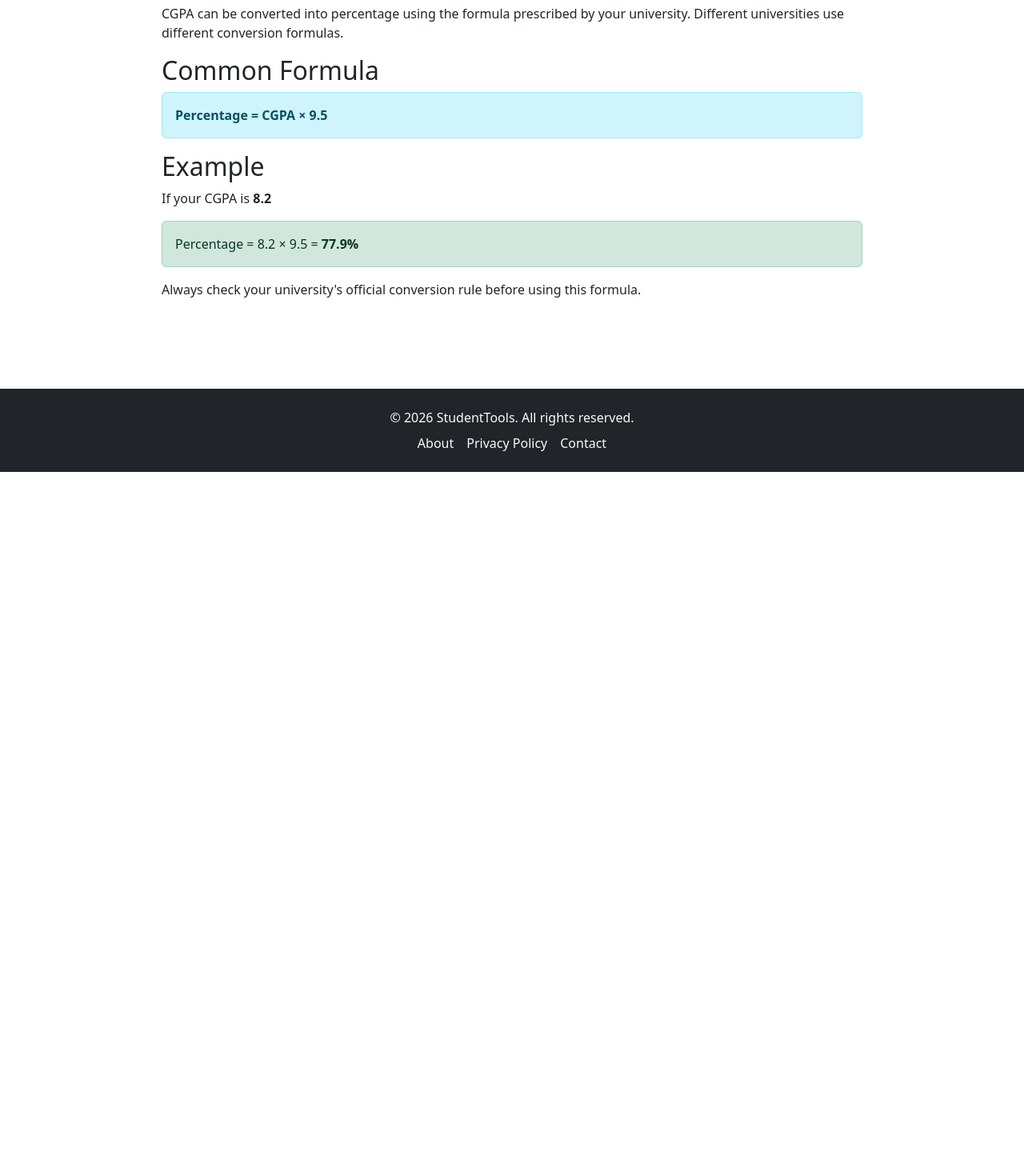
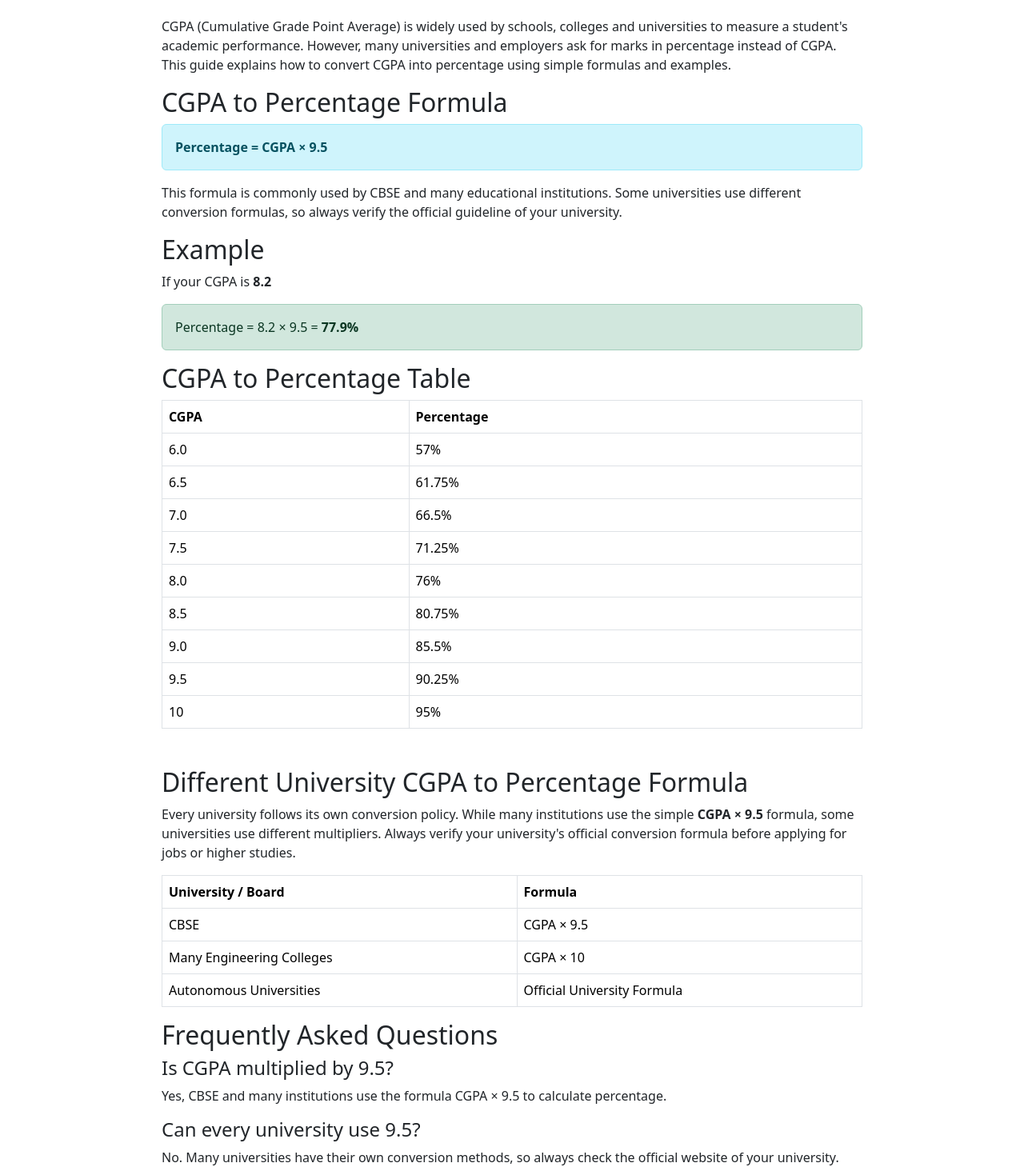
Before and after one commit to priyanshuforge/student-tools, a React (Vite) app: page /blog/cgpa-to-percentage in a window 1280 px wide. Shown: the part 179-1638 px from the top of the page at 80% size. Before the commit the page ends 800 px from the top, so only its background shows below. Built offline with nearby package versions, Linux system fonts and the light colour scheme.

Commit message:
Update CGPA to Percentage article

```diff
--- a/src/pages/CGPAToPercentage.jsx
+++ b/src/pages/CGPAToPercentage.jsx
@@ -8,21 +8,28 @@ function CGPAToPercentage() {
         description="Learn how to convert CGPA into percentage using different university formulas with examples."
         canonical="/blog/cgpa-to-percentage"
       />
-
       <div className="container py-5" style={{ maxWidth: "900px" }}>
-        <h1>How to Convert CGPA to Percentage?</h1>
+        <h1 className="mb-4">CGPA to Percentage Converter & Formula</h1>
 
         <p>
-          CGPA can be converted into percentage using the formula prescribed by
-          your university. Different universities use different conversion
-          formulas.
+          CGPA (Cumulative Grade Point Average) is widely used by schools,
+          colleges and universities to measure a student's academic performance.
+          However, many universities and employers ask for marks in percentage
+          instead of CGPA. This guide explains how to convert CGPA into
+          percentage using simple formulas and examples.
         </p>
 
-        <h2>Common Formula</h2>
+        <h2>CGPA to Percentage Formula</h2>
 
         <div className="alert alert-info">
           <strong>Percentage = CGPA × 9.5</strong>
         </div>
+
+        <p>
+          This formula is commonly used by CBSE and many educational
+          institutions. Some universities use different conversion formulas, so
+          always verify the official guideline of your university.
+        </p>
 
         <h2>Example</h2>
 
@@ -34,9 +41,113 @@ function CGPAToPercentage() {
           Percentage = 8.2 × 9.5 = <strong>77.9%</strong>
         </div>
 
+        <h2>CGPA to Percentage Table</h2>
+
+        <table className="table table-bordered">
+          <thead>
+            <tr>
+              <th>CGPA</th>
+              <th>Percentage</th>
+            </tr>
+          </thead>
+          <tbody>
+            <tr>
+              <td>6.0</td>
+              <td>57%</td>
+            </tr>
+            <tr>
+              <td>6.5</td>
+              <td>61.75%</td>
+            </tr>
+            <tr>
+              <td>7.0</td>
+              <td>66.5%</td>
+            </tr>
+            <tr>
+              <td>7.5</td>
+              <td>71.25%</td>
+            </tr>
+            <tr>
+              <td>8.0</td>
+              <td>76%</td>
+            </tr>
+            <tr>
+              <td>8.5</td>
+              <td>80.75%</td>
+            </tr>
+            <tr>
+              <td>9.0</td>
+              <td>85.5%</td>
+            </tr>
+            <tr>
+              <td>9.5</td>
+              <td>90.25%</td>
+            </tr>
+            <tr>
+              <td>10</td>
+              <td>95%</td>
+            </tr>
+          </tbody>
+        </table>
+        <h2 className="mt-5">
+          Different University CGPA to Percentage Formula
+        </h2>
+
         <p>
-          Always check your university's official conversion rule before using
-          this formula.
+          Every university follows its own conversion policy. While many
+          institutions use the simple <strong>CGPA × 9.5</strong> formula, some
+          universities use different multipliers. Always verify your
+          university's official conversion formula before applying for jobs or
+          higher studies.
+        </p>
+
+        <table className="table table-bordered">
+          <thead>
+            <tr>
+              <th>University / Board</th>
+              <th>Formula</th>
+            </tr>
+          </thead>
+          <tbody>
+            <tr>
+              <td>CBSE</td>
+              <td>CGPA × 9.5</td>
+            </tr>
+            <tr>
+              <td>Many Engineering Colleges</td>
+              <td>CGPA × 10</td>
+            </tr>
+            <tr>
+              <td>Autonomous Universities</td>
+              <td>Official University Formula</td>
+            </tr>
+          </tbody>
+        </table>
+
+        <h2>Frequently Asked Questions</h2>
+
+        <h4>Is CGPA multiplied by 9.5?</h4>
+        <p>
+          Yes, CBSE and many institutions use the formula CGPA × 9.5 to
+          calculate percentage.
+        </p>
+
+        <h4>Can every university use 9.5?</h4>
+        <p>
+          No. Many universities have their own conversion methods, so always
+          check the official website of your university.
+        </p>
+
+        <h4>What is 8 CGPA in percentage?</h4>
+        <p>Using the CBSE formula, 8 CGPA is equal to 76%.</p>
+
+        <h2>Conclusion</h2>
+
+        <p>
+          Converting CGPA into percentage is easy once you know the correct
+          formula. Use our free CGPA to Percentage Calculator for instant and
+          accurate results, and always verify the official conversion rule if
+          your university provides a different formula.
         </p>
       </div>
     </>
```
